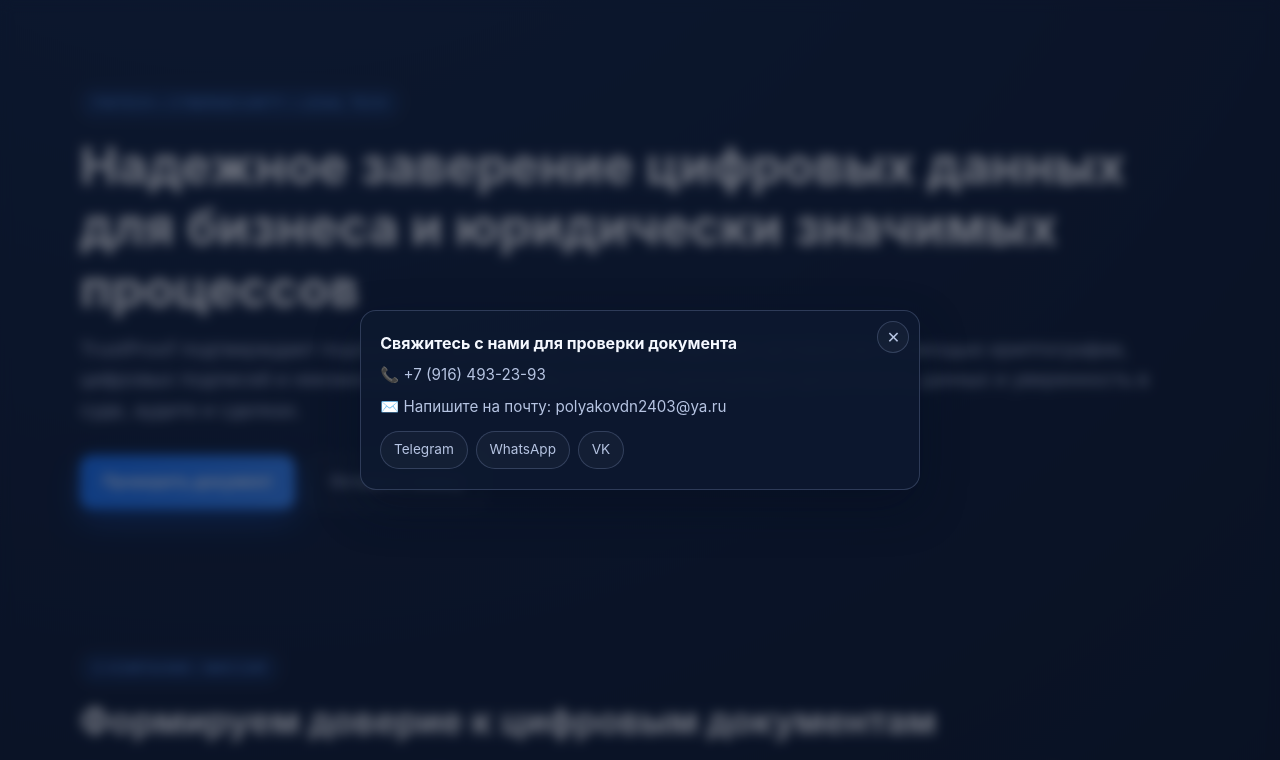
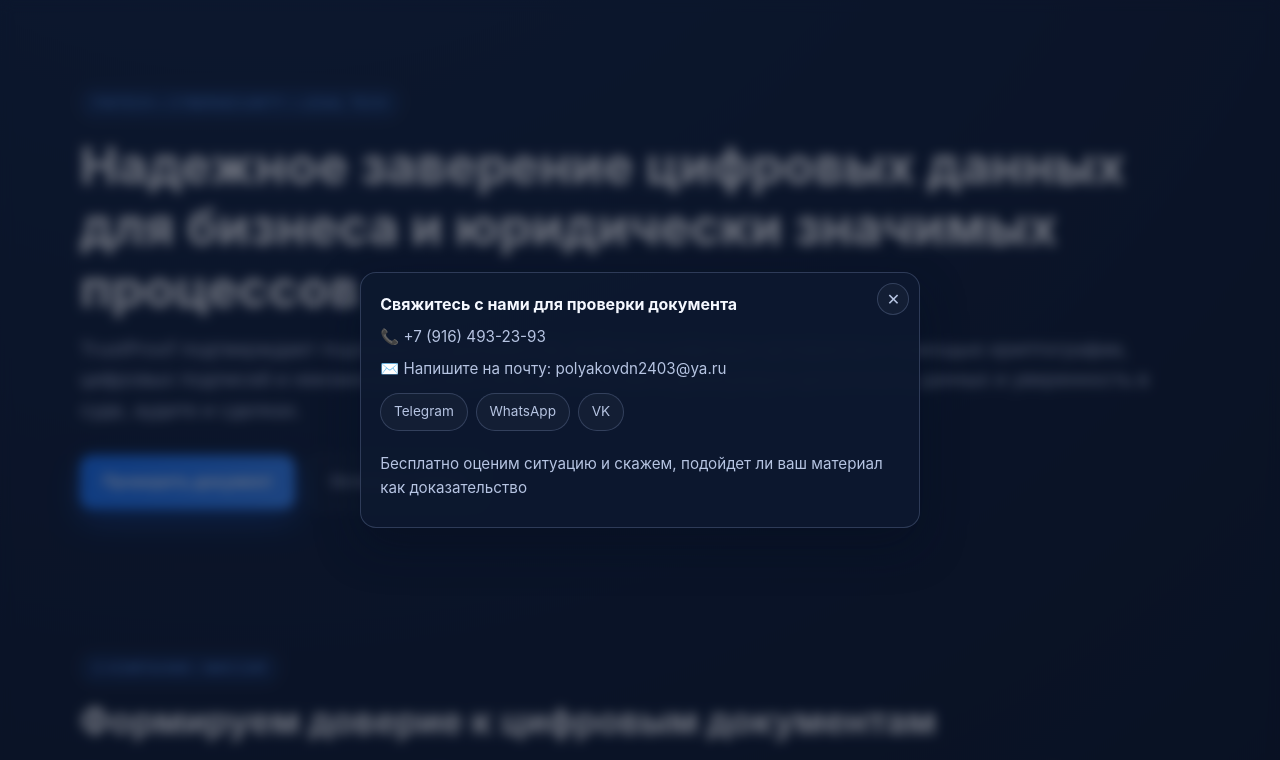
Before and after one commit to po1onsky/Centr-Corporate-Information, a plain HTML site: page index.html in a window 1280 px wide. Both pictures are taken after a click on the link "Проверить документ". Shown: the top 760 px of the page. Drawn offline with Linux system fonts and the light colour scheme.

Commit message:
Update index.html

```diff
--- a/index.html
+++ b/index.html
@@ -567,6 +567,7 @@
         <a href="#" aria-label="Telegram (ссылка будет добавлена позже)">Telegram</a>
         <a href="#" aria-label="WhatsApp (ссылка будет добавлена позже)">WhatsApp</a>
         <a href="#" aria-label="VK (ссылка будет добавлена позже)">VK</a>
+        <p style="margin-top: 0.8rem; color: var(--muted);">Бесплатно оценим ситуацию и скажем, подойдет ли ваш материал как доказательство</p>
       </div>
     </div>
   </aside>
@@ -582,6 +583,7 @@
         <textarea name="message" placeholder="Кратко опишите ваш запрос" required></textarea>
         <button type="submit" class="btn primary">Отправить заявку</button>
         <div id="form-status" class="form-status" aria-live="polite"></div>
+        <p style="margin-top: 0.8rem; color: var(--muted);">Бесплатно оценим ситуацию и скажем, подойдет ли ваш материал как доказательство</p>
       </form>
     </div>
   </aside>
```
